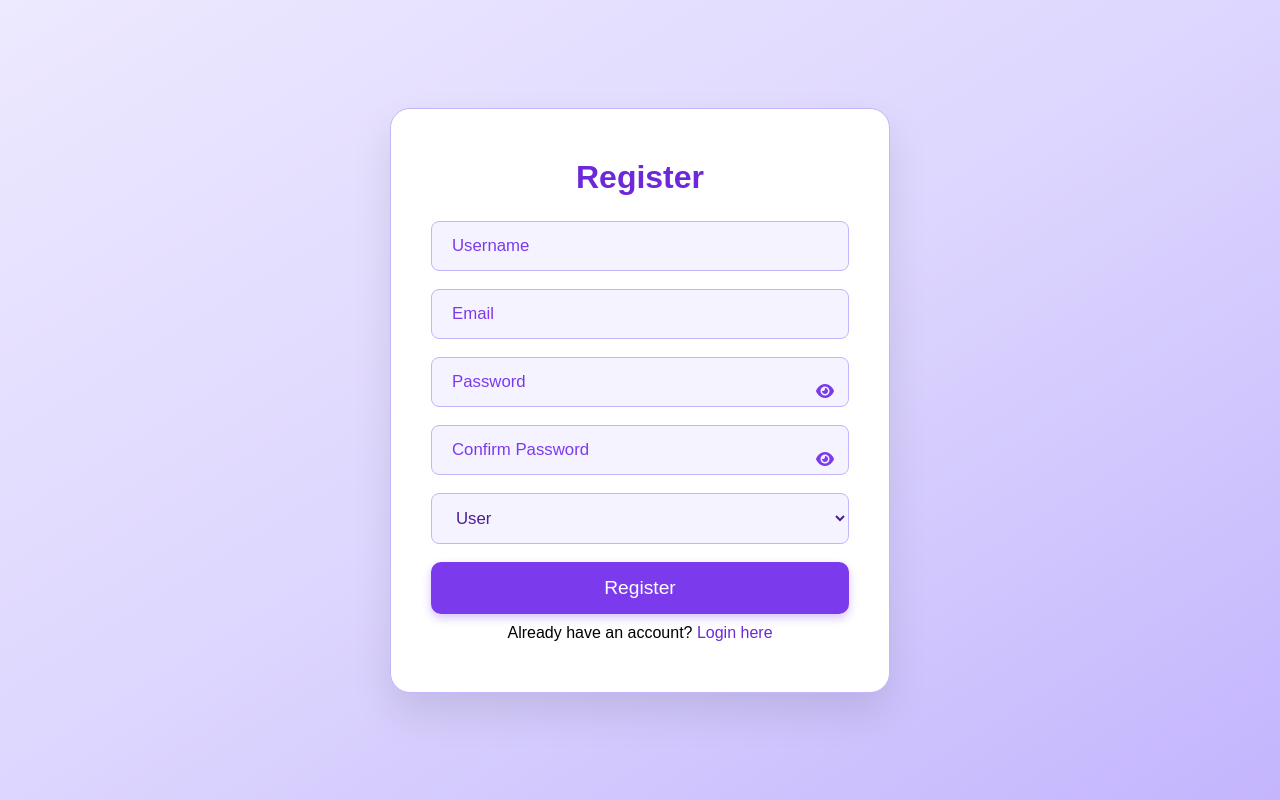
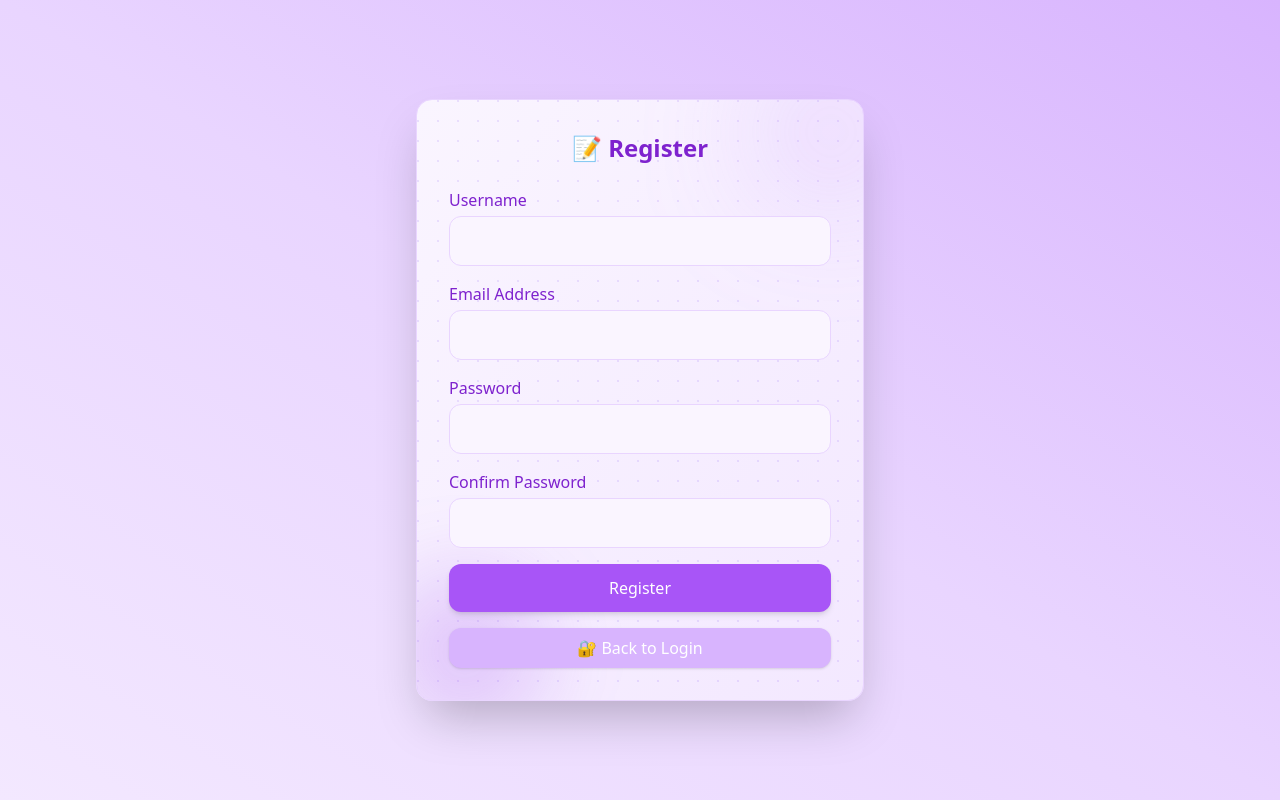
Before and after one commit to yvettenituma/yvette_nituma, a CodeIgniter app: page / in a window 1280 px wide. Run offline with CodeIgniter, Linux system fonts and the light colour scheme; data that the repository does not hold is empty; some libraries are stand-ins or nearby versions.

Commit message:
First commit

```diff
--- a/app/views/reg/register.php
+++ b/app/views/reg/register.php
@@ -4,153 +4,69 @@
   <meta charset="UTF-8">
   <meta name="viewport" content="width=device-width, initial-scale=1.0">
   <title>Register</title>
-  <link rel="stylesheet" href="https://cdnjs.cloudflare.com/ajax/libs/font-awesome/6.5.0/css/all.min.css">
-  <style>
-    * {
-      margin: 0;
-      padding: 0;
-      box-sizing: border-box;
-      font-family: "Poppins", sans-serif;
-    }
+  <script src="https://cdn.tailwindcss.com"></script>
+</head>
+<body class="bg-gradient-to-tr from-purple-100 via-purple-200 to-purple-300 min-h-screen flex items-center justify-center font-sans text-gray-800">
 
-    body, section {
-      width: 100%;
-      height: 100vh;
-      background: linear-gradient(to bottom right, #ede9fe, #ddd6fe, #c4b5fd);
-      display: flex;
-      justify-content: center;
-      align-items: center;
-    }
+  <div class="relative bg-gradient-to-br from-purple-50 to-purple-100 p-8 rounded-2xl shadow-2xl w-full max-w-md animate-fadeIn overflow-hidden border border-purple-200">
+    <!-- Pattern Overlay -->
+    <div class="absolute inset-0 bg-[radial-gradient(circle_at_1px_1px,rgba(139,92,246,0.15)_1px,transparent_0)] [background-size:20px_20px]"></div>
 
-    .login {
-      background: white;
-      padding: 50px 40px;
-      width: 500px;
-      border-radius: 20px;
-      box-shadow: 0 20px 40px rgba(0,0,0,0.1);
-      border: 1px solid #c4b5fd;
-    }
+    <!-- Glow effect -->
+    <div class="absolute -top-8 -right-8 w-32 h-32 bg-purple-400/30 rounded-full blur-3xl"></div>
+    <div class="absolute -bottom-8 -left-8 w-40 h-40 bg-purple-600/20 rounded-full blur-2xl"></div>
 
-    .login h2 {
-      text-align: center;
-      font-size: 2em;
-      font-weight: 600;
-      color: #6d28d9; /* purple-700 */
-      margin-bottom: 25px;
-    }
+    <h2 class="text-2xl font-semibold text-purple-700 text-center mb-6 relative z-10">📝 Register</h2>
 
-    .login input,
-    .login select {
-      width: 100%;
-      padding: 14px 20px;
-      margin-bottom: 18px;
-      font-size: 1.05em;
-      border-radius: 8px;
-      border: 1px solid #c4b5fd; /* purple-300 */
-      background: #f5f3ff; /* purple-50 */
-      color: #4c1d95; /* purple-900 */
-      outline: none;
-    }
-
-    .login input::placeholder {
-      color: #7c3aed; /* purple-600 */
-    }
-
-    .password-box {
-      position: relative;
-    }
-
-    .password-box i {
-      position: absolute;
-      right: 15px;
-      top: 50%;
-      transform: translateY(-50%);
-      cursor: pointer;
-      color: #7c3aed; /* purple-600 */
-    }
-
-    #btn {
-      width: 100%;
-      padding: 15px;
-      font-size: 1.2em;
-      font-weight: 500;
-      border: none;
-      border-radius: 10px;
-      background: #7c3aed; /* purple-600 */
-      color: white;
-      cursor: pointer;
-      transition: background 0.3s ease;
-      box-shadow: 0 4px 10px rgba(124, 58, 237, 0.3);
-    }
-
-    #btn:hover {
-      background: #6d28d9; /* purple-700 */
-    }
-
-    .group {
-      text-align: center;
-      margin-top: 10px;
-    }
-
-    .group a {
-      color: #6d28d9;
-      text-decoration: none;
-      font-weight: 500;
-    }
-
-    .group a:hover {
-      text-decoration: underline;
-    }
-  </style>
-</head>
-<body>
-  <section>
-    <div class="login">
-      <h2>Register</h2>
-      <form method="POST" action="<?= site_url('reg/register'); ?>" class="inputBox">
-
-        <input type="text" name="username" placeholder="Username" required>
-        <input type="email" name="email" placeholder="Email" required>
-
-        <div class="password-box">
-          <input type="password" id="password" name="password" placeholder="Password" required>
-          <i class="fa-solid fa-eye" id="togglePassword"></i>
+    <form action="<?=site_url('auth/register')?>" method="POST" class="space-y-4 relative z-10">
+      <!-- Username -->
+      <div>
+        <label class="block text-purple-700 mb-1">Username</label>
+        <input type="text" name="username" required
+               class="w-full px-4 py-3 border border-purple-200 bg-purple-50 rounded-xl focus:ring-2 focus:ring-purple-400 focus:outline-none text-gray-800">
       </div>
 
-        <div class="password-box">
-          <input type="password" id="confirmPassword" name="confirm_password" placeholder="Confirm Password" required>
-          <i class="fa-solid fa-eye" id="toggleConfirmPassword"></i>
+      <!-- Email -->
+      <div>
+        <label class="block text-purple-700 mb-1">Email Address</label>
+        <input type="email" name="email" required
+               class="w-full px-4 py-3 border border-purple-200 bg-purple-50 rounded-xl focus:ring-2 focus:ring-purple-400 focus:outline-none text-gray-800">
       </div>
 
-        <select name="role" required>
-          <option value="user" selected>User</option>
-          <option value="admin">Admin</option>
-        </select>
+      <!-- Password -->
+      <div>
+        <label class="block text-purple-700 mb-1">Password</label>
+        <input type="password" name="password" required
+               class="w-full px-4 py-3 border border-purple-200 bg-purple-50 rounded-xl focus:ring-2 focus:ring-purple-400 focus:outline-none text-gray-800">
+      </div>
 
-        <button type="submit" id="btn">Register</button>
+      <!-- Confirm Password -->
+      <div>
+        <label class="block text-purple-700 mb-1">Confirm Password</label>
+        <input type="password" name="confirm_password" required
+               class="w-full px-4 py-3 border border-purple-200 bg-purple-50 rounded-xl focus:ring-2 focus:ring-purple-400 focus:outline-none text-gray-800">
+      </div>
+
+      <!-- Submit -->
+      <button type="submit"
+              class="w-full bg-purple-500 hover:bg-purple-600 text-white font-medium py-3 rounded-xl shadow-md transition duration-200">
+        Register
+      </button>
     </form>
 
-      <div class="group">
-        <p>Already have an account? <a href="<?= site_url('reg/login'); ?>">Login here</a></p>
+    <!-- Back to Login -->
+    <a href="<?=site_url('/login');?>" class="mt-4 block text-center bg-purple-300 hover:bg-purple-400 text-white py-2 rounded-xl shadow transition relative z-10">
+      🔐 Back to Login
+    </a>
   </div>
-    </div>
-  </section>
 
-  <script>
-    function toggleVisibility(toggleId, inputId) {
-      const toggle = document.getElementById(toggleId);
-      const input = document.getElementById(inputId);
-
-      toggle.addEventListener('click', function () {
-        const type = input.getAttribute('type') === 'password' ? 'text' : 'password';
-        input.setAttribute('type', type);
-        this.classList.toggle('fa-eye');
-        this.classList.toggle('fa-eye-slash');
-      });
+  <!-- Animation -->
+  <style>
+    @keyframes fadeIn {
+      from { opacity: 0; transform: translateY(20px); }
+      to { opacity: 1; transform: translateY(0); }
     }
-
-    toggleVisibility('togglePassword', 'password');
-    toggleVisibility('toggleConfirmPassword', 'confirmPassword');
-  </script>
+    .animate-fadeIn { animation: fadeIn 0.8s ease; }
+  </style>
 </body>
 </html>
```
Also changed, not shown: app/views/reg/login.php (+37 -158 lines), app/views/users/update.php (+21 -22 lines). Lines whose indentation alone changed are shown as unchanged.
